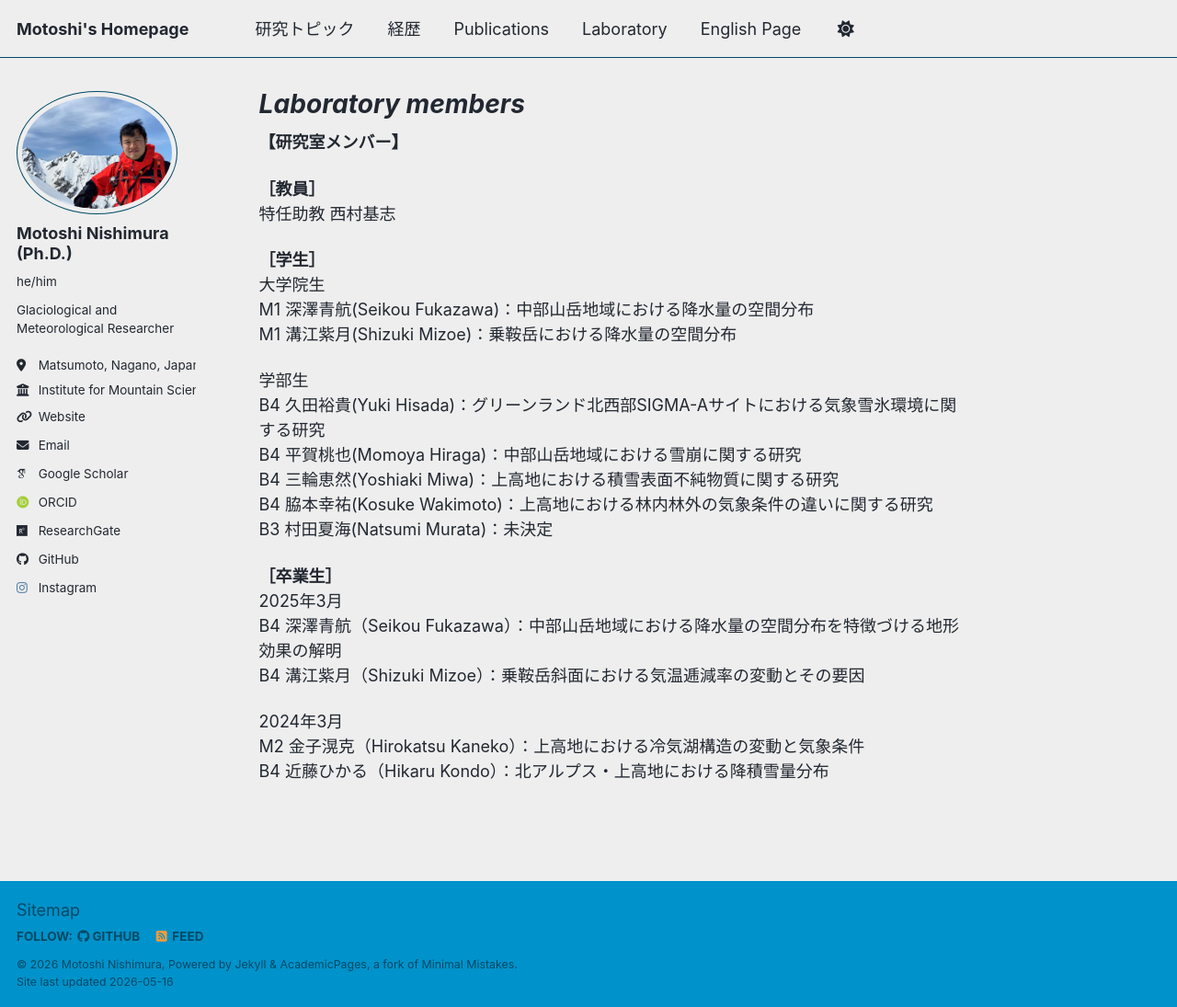
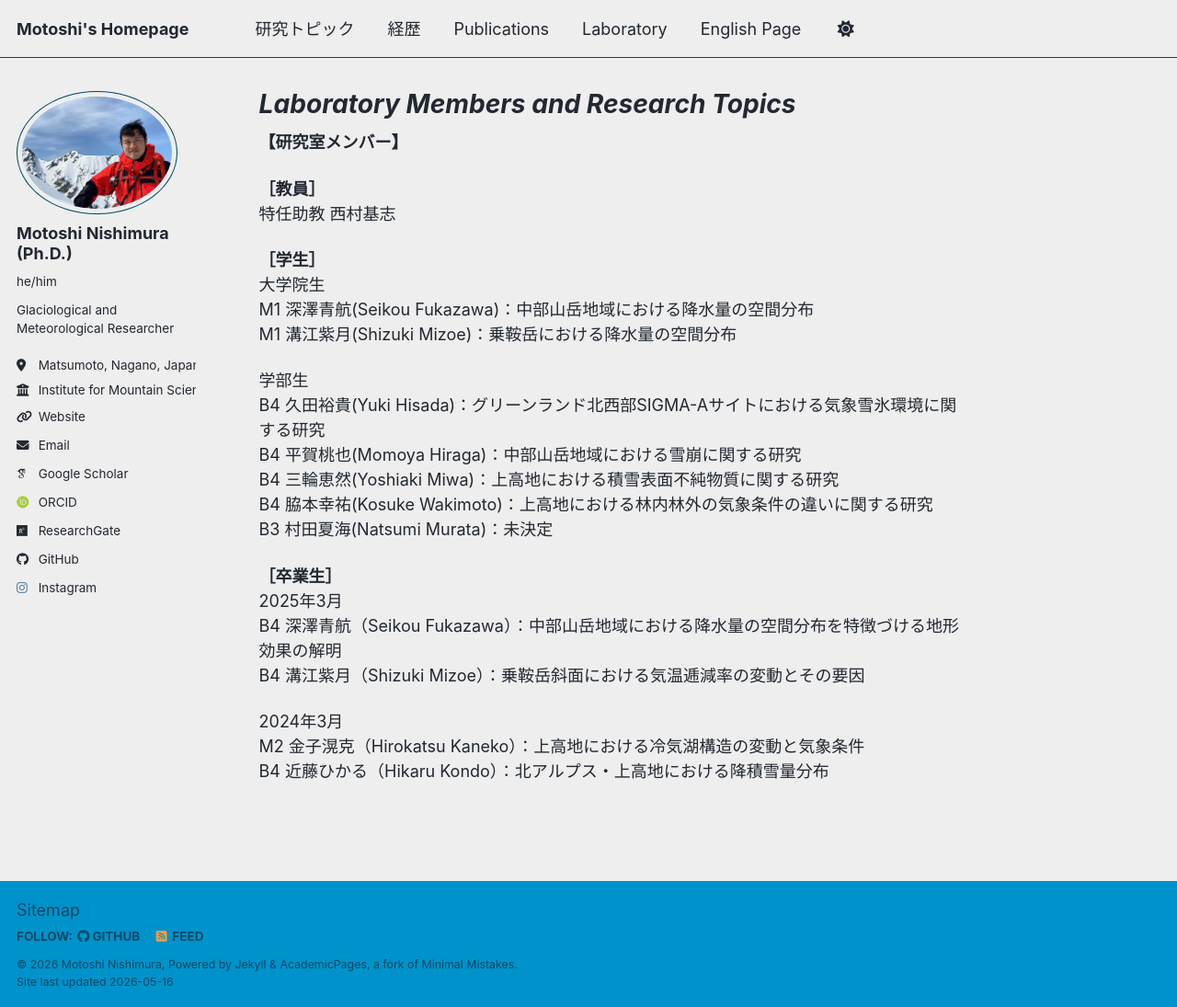
Before and after one commit to MotoshiNishimura/MotoshiNishimura.github.io, a Jekyll site: the page built from _pages/lab_mamber.md, in a window 1280 px wide and 1095 px high. Shown: the whole window at 92% size. Built offline with Jekyll 4.4.1, drawn with Linux system fonts in a browser that asks for light colours; some web fonts are replaced; a script bundle is joined from its source files by our own code; library files that are not in the unit come from our copies.

Commit message:
Update lab_mamber.md

```diff
--- a/_pages/lab_mamber.md
+++ b/_pages/lab_mamber.md
@@ -1,6 +1,6 @@
 ---
 permalink: /lab_member/
-title: "*Laboratory members*"
+title: "*Laboratory Members and Research Topics*"
 author_profile: true
 ---
 
```
